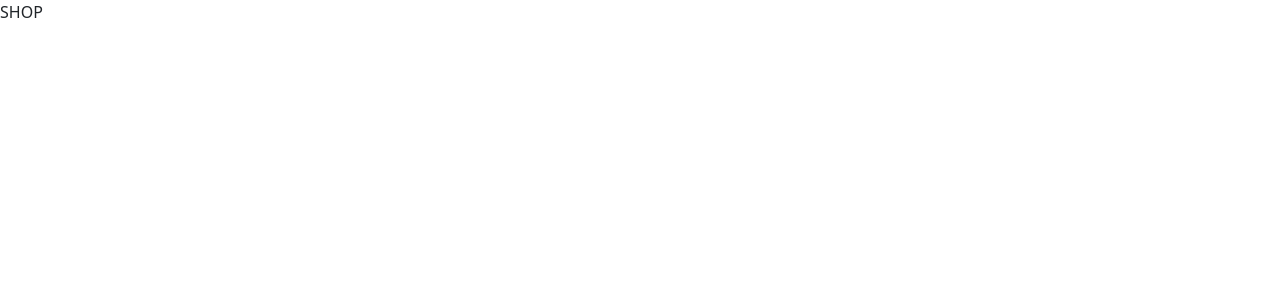
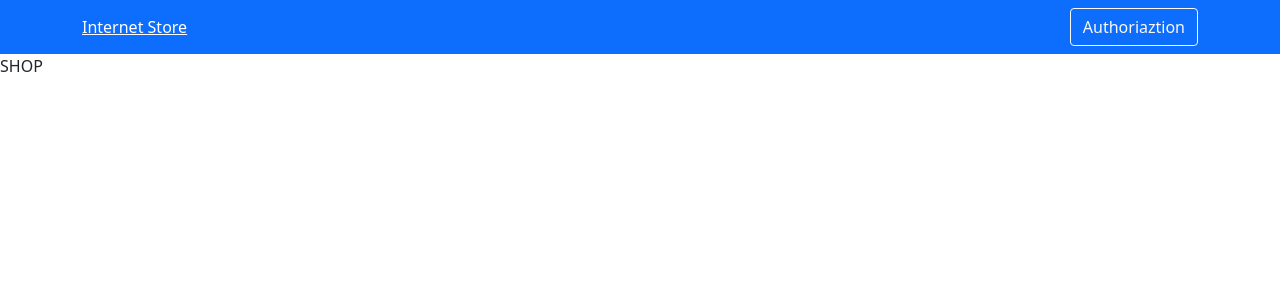
Before and after one commit to AndrewJuniorB/Online_store, a React (Create React App) app in the folder client/: page / in a window 1280 px wide. Shown: the top 300 px of the page. Built offline with nearby package versions, Linux system fonts and the light colour scheme.

Commit message:
Finish Navbar

```diff
--- a/client/src/App.js
+++ b/client/src/App.js
@@ -1,11 +1,13 @@
 import React from 'react';
 import {BrowserRouter} from 'react-router-dom';
 import AppRouter from './components/AppRouter.js';
+import NavBar from './components/NavBar.js';
 
 const App = () => {
   return (
     <BrowserRouter>
-      <AppRouter/>
+        <NavBar/>
+        <AppRouter/>
     </BrowserRouter>
 
   );
--- /dev/null
+++ b/client/src/components/NavBar.js
@@ -0,0 +1,39 @@
+import React, { useContext } from 'react';
+import { Context } from '../index.js';
+import Nav from 'react-bootstrap/Nav';
+import Navbar from 'react-bootstrap/Navbar';
+import Container from 'react-bootstrap/Container';
+import { NavLink } from 'react-router-dom';
+import { SHOP_ROUTE } from '../utils/consts.js';
+import { Button } from 'react-bootstrap';
+import {observer} from 'mobx-react-lite';
+
+
+const NavBar = observer(() => {
+  const { user } = useContext(Context);
+  return (
+
+    <Navbar bg="primary" variant="dark">
+      <Container>
+      <NavLink className='mr-auto' style={{ color: 'white' }} to={SHOP_ROUTE}>Internet Store</NavLink>
+        {user.isAuth ?
+
+        <Nav  style={{ color: 'white' }}>
+        <Button variant={'outline-light'}>Admin Page</Button>
+        <Button variant={'outline-light'} className='ms-2'>Login</Button>
+        </Nav>
+
+        :
+
+        <Nav style={{ color: 'white' }}>
+        <Button variant={'outline-light'} onClick={()=>{user.setIsAuth(true)}}>Authoriaztion</Button>
+        </Nav>
+
+        }
+      </Container>
+    </Navbar>
+
+  );
+});
+
+export default NavBar;
--- a/client/src/pages/Auth.js
+++ b/client/src/pages/Auth.js
@@ -1,10 +1,12 @@
 import React from 'react';
+import {Container} from 'react-bootstrap';
 
 const Auth = () => {
   return (
-    <div>
-      AUTHORIZATION
-    </div>
+<Container className='d-flex justify-content-center align-items-center'
+style={{height: window.innerHeight - 54}}>
+Authoriaztion
+</Container>
   );
 };
 
--- a/package.json
+++ b/package.json
@@ -2,6 +2,7 @@
   "dependencies": {
     "bcrypt": "^5.0.1",
     "express-fileupload": "^1.2.1",
-    "jsonwebtoken": "^8.5.1"
+    "jsonwebtoken": "^8.5.1",
+    "react-router-dom": "^6.0.2"
   }
 }
```
Also changed, not shown: 2 other files (tests, documents, lock files or other folders).
